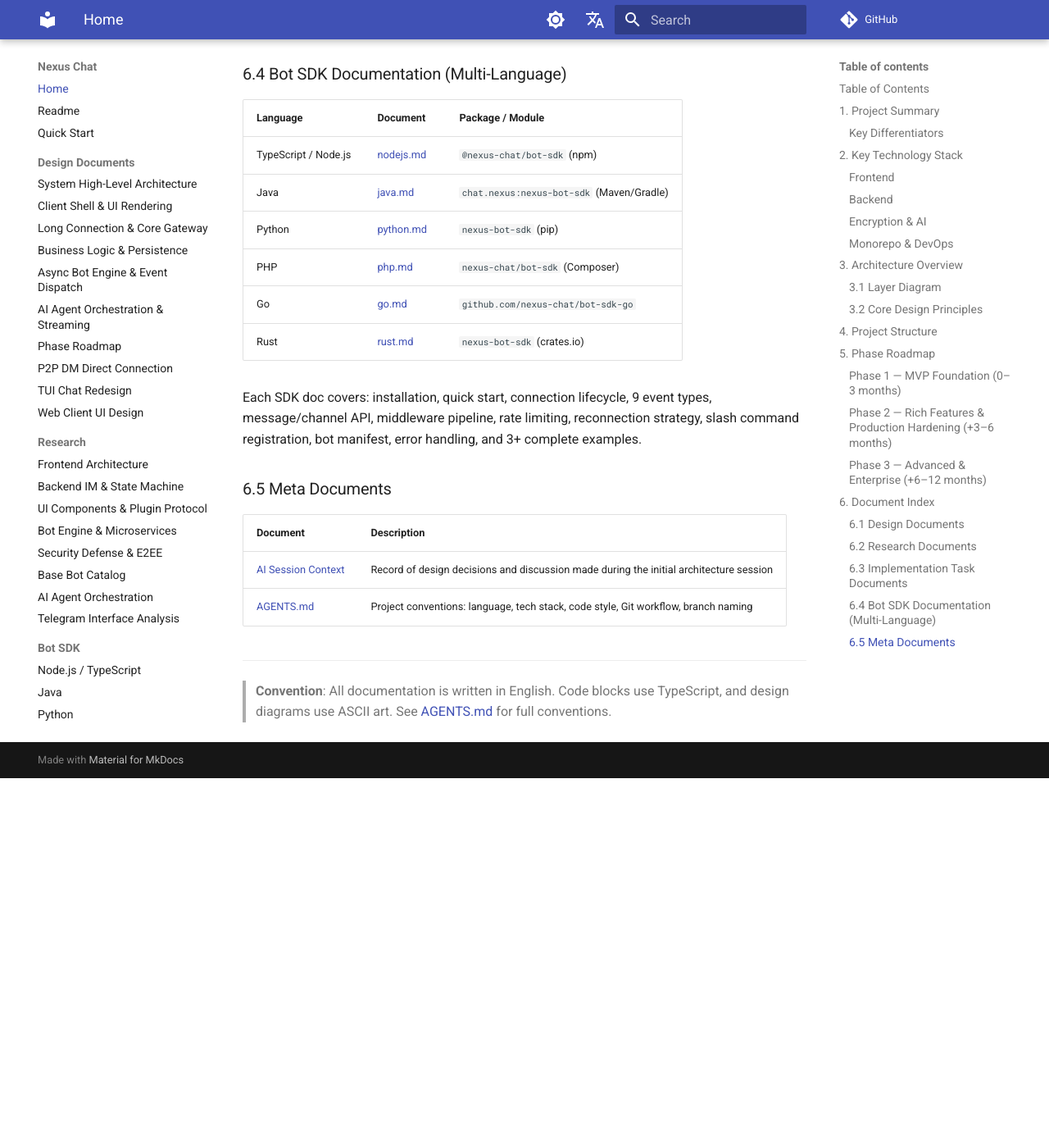
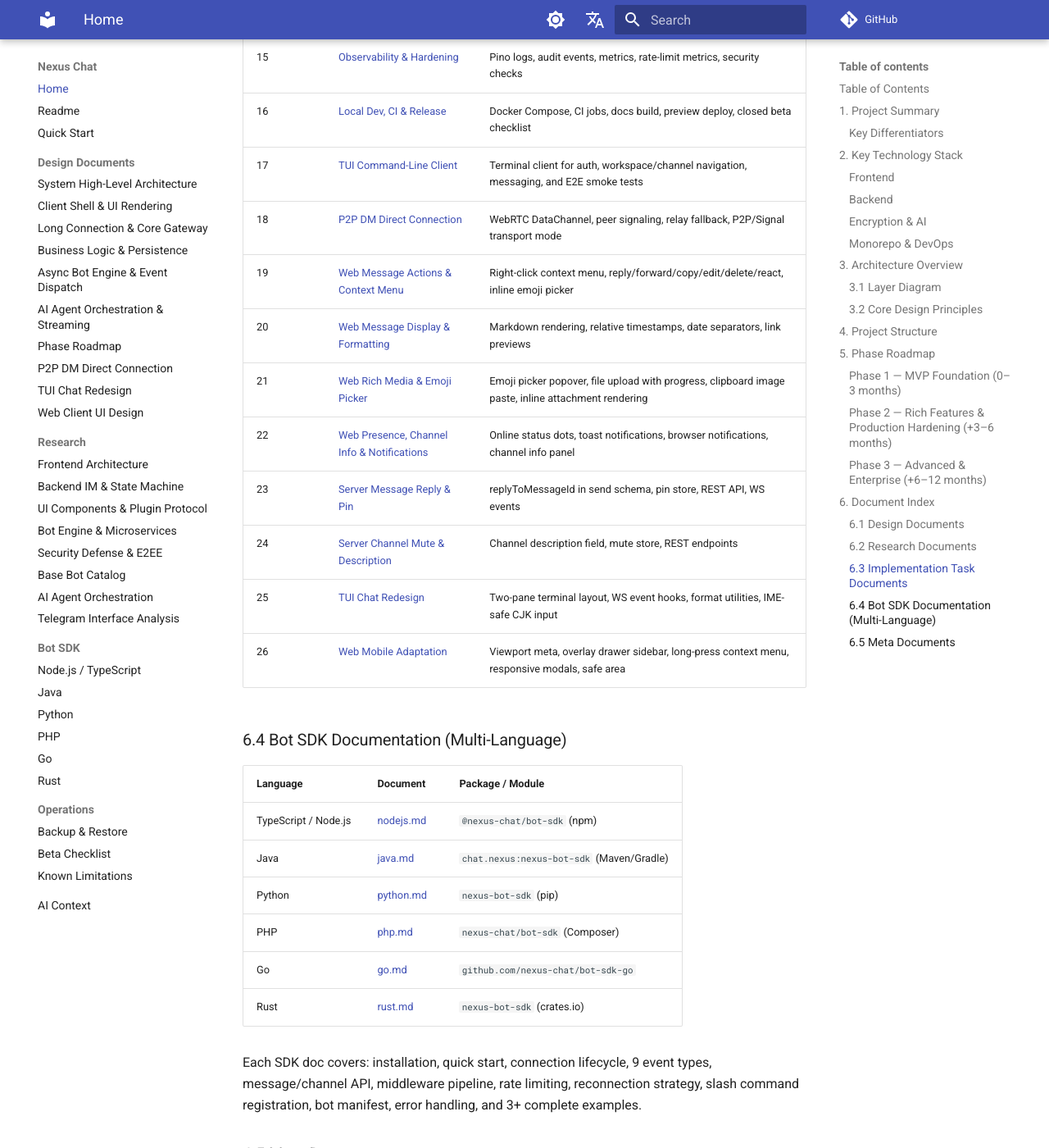
Before and after one commit to immane/nexus-chat, an MkDocs documentation site: the page built from docs/README.md, in a window 1280 px wide and 1400 px high, scrolled down 9556 px. Shown: the whole window at 82% size. Built offline with MkDocs 1.6.1 and Material for MkDocs 9.7.7, drawn with Linux system fonts in a browser that asks for light colours; comment, search, counter and statistics services are not loaded; before the commit the page ends 10505 px from its top, so only the background shows below that; some of the changed text lies outside the part shown.

Commit message:
docs: update doc hub index, add mkdocs copyright and footer layout

````diff
--- a/docs/README.md
+++ b/docs/README.md
@@ -95,37 +95,37 @@
 
 ```
 ┌──────────────────────────────────────────────────────────────────┐
-│                    Client Shell (Electron)                        │
+│                    Client Shell (Electron)                       │
 │  ┌────────────────────────────────────────────────────────────┐  │
 │  │              UI Rendering (React 19 + Vite 7)              │  │
 │  │    React components → Zustand stores → IndexedDB cache     │  │
 │  └────────────────────────────────────────────────────────────┘  │
 │  ┌────────────────────────────────────────────────────────────┐  │
-│  │         Main Process (Node.js)                              │  │
+│  │         Main Process (Node.js)                             │  │
 │  │    Window Manager · System Tray · Notifications · Updater  │  │
 │  └────────────────────────────────────────────────────────────┘  │
 └──────────────────────────────────────────────────────────────────┘
                               │ HTTPS / WSS
 ┌─────────────────────────────┴────────────────────────────────────┐
-│               Long Connection & Core Gateway                      │
-│     Hono HTTP Server (REST)  ·  Socket.IO Server (WebSocket)      │
+│               Long Connection & Core Gateway                     │
+│     Hono HTTP Server (REST)  ·  Socket.IO Server (WebSocket)     │
 │     JWT Auth · Rate Limiting · CORS/Helmet.js · Zod Validation   │
 └─────────────────────────────┬────────────────────────────────────┘
                               │
 ┌─────────────────────────────┴────────────────────────────────────┐
-│            Business Logic & Persistence Backend                    │
+│            Business Logic & Persistence Backend                  │
 │     Auth · Workspace · Channel · Message · File · Signal Key     │
 │     PostgreSQL · Redis (Cache + Pub/Sub + Rate Limit)            │
 └─────────────────────────────┬────────────────────────────────────┘
                               │
 ┌─────────────────────────────┴────────────────────────────────────┐
-│           Async Bot Engine & Event Dispatch                       │
+│           Async Bot Engine & Event Dispatch                      │
 │     Redis Streams Consumer · Bot Command Router · BullMQ Queues  │
 │     Bot WebSocket Manager · Webhook Delivery Tracker             │
 └─────────────────────────────┬────────────────────────────────────┘
                               │
 ┌─────────────────────────────┴────────────────────────────────────┐
-│           AI Agent & Streaming Engine                              │
+│           AI Agent & Streaming Engine                            │
 │     Command Parser → Agent Router → LLM Provider Abstraction     │
 │     Tool Executor · Memory Manager · Stream Manager (100ms)      │
 └──────────────────────────────────────────────────────────────────┘
@@ -250,6 +250,9 @@
 | 04 | [Async Bot Engine & Event Dispatch](design/04_Async_Bot_Engine_and_Event_Dispatch_Layer.md) | Event pipeline, connection lifecycle, Bot SDK design, slash command framework, BullMQ queues, streaming protocol extension, base bot catalog |
 | 05 | [AI Agent Orchestration & Streaming](design/05_AI_Agent_Orchestration_and_Streaming.md) | Streaming protocol, engine architecture (5 subsystems), command router, LLM provider abstraction, tool system, memory, Phase 3 RAG, prompt engineering, privacy |
 | 06 | [Phase Roadmap & Milestone Plan](design/06_Phase_Roadmap.md) | Consolidated Phase 1/2/3 goals, week-by-week breakdown, bot catalog rollout, AI implementation sequence, package delivery matrix, infrastructure evolution |
+| 07 | [P2P DM Direct Connection](design/07_P2P_DM_Direct_Connection.md) | WebRTC DataChannel for 1:1 E2EE DMs, peer discovery, relay fallback, signal server integration |
+| 08 | [TUI Chat Redesign](design/08_TUI_Chat_Redesign.md) | Two-pane terminal UI layout, Ink components, WS event handling, IME-safe CJK input |
+| 09 | [Web Client UI Design](design/09_Web_Client_UI_Design.md) | Desktop layout, Zustand store architecture, component tree, mobile adaptation plan (P0/P1/P2) |
 
 ### 6.2 Research Documents
 
@@ -284,6 +287,15 @@
 | 15 | [Observability & Hardening](tasks/15-phase-1-observability-security-hardening.md) | Pino logs, audit events, metrics, rate-limit metrics, security checks |
 | 16 | [Local Dev, CI & Release](tasks/16-phase-1-local-dev-ci-release.md) | Docker Compose, CI jobs, docs build, preview deploy, closed beta checklist |
 | 17 | [TUI Command-Line Client](tasks/17-phase-1-tui-cli.md) | Terminal client for auth, workspace/channel navigation, messaging, and E2E smoke tests |
+| 18 | [P2P DM Direct Connection](tasks/18-phase-1-p2p-dm-direct.md) | WebRTC DataChannel, peer signaling, relay fallback, P2P/Signal transport mode |
+| 19 | [Web Message Actions & Context Menu](tasks/19-phase-1-web-message-actions.md) | Right-click context menu, reply/forward/copy/edit/delete/react, inline emoji picker |
+| 20 | [Web Message Display & Formatting](tasks/20-phase-1-web-message-display.md) | Markdown rendering, relative timestamps, date separators, link previews |
+| 21 | [Web Rich Media & Emoji Picker](tasks/21-phase-1-web-rich-media.md) | Emoji picker popover, file upload with progress, clipboard image paste, inline attachment rendering |
+| 22 | [Web Presence, Channel Info & Notifications](tasks/22-phase-1-web-presence-notifications.md) | Online status dots, toast notifications, browser notifications, channel info panel |
+| 23 | [Server Message Reply & Pin](tasks/23-phase-1-server-message-reply-pin.md) | replyToMessageId in send schema, pin store, REST API, WS events |
+| 24 | [Server Channel Mute & Description](tasks/24-phase-1-server-channel-mute-description.md) | Channel description field, mute store, REST endpoints |
+| 25 | [TUI Chat Redesign](tasks/25-phase-1-tui-chat-redesign.md) | Two-pane terminal layout, WS event hooks, format utilities, IME-safe CJK input |
+| 26 | [Web Mobile Adaptation](tasks/26-phase-1-web-mobile-adaptation.md) | Viewport meta, overlay drawer sidebar, long-press context menu, responsive modals, safe area |
 
 ### 6.4 Bot SDK Documentation (Multi-Language)
 
--- a/docs/overrides/main.html
+++ b/docs/overrides/main.html
@@ -1 +1,15 @@
 {% extends "base.html" %}
+
+{% block styles %}
+  {{ super() }}
+  <style>
+    .md-copyright--split {
+      display: flex;
+      justify-content: space-between;
+      align-items: center;
+      flex-wrap: wrap;
+      gap: 0.5rem;
+      width: 100%;
+    }
+  </style>
+{% endblock %}
--- /dev/null
+++ b/docs/overrides/partials/copyright.html
@@ -0,0 +1,20 @@
+{#-
+  Override copyright partial to keep "Made with Material for MkDocs" on the right.
+-#}
+<div class="md-copyright md-copyright--split">
+  <div>
+    {% if config.copyright %}
+      <div class="md-copyright__highlight">
+        {{ config.copyright }}
+      </div>
+    {% endif %}
+  </div>
+  {% if not config.extra.generator == false %}
+    <div class="md-copyright__made-with">
+      Made with
+      <a href="https://squidfunk.github.io/mkdocs-material/" target="_blank" rel="noopener">
+        Material for MkDocs
+      </a>
+    </div>
+  {% endif %}
+</div>
--- a/mkdocs.yml
+++ b/mkdocs.yml
@@ -4,6 +4,7 @@
 edit_uri: edit/main/docs/
 site_dir: site
 site_url: https://immane.github.io/nexus-chat/
+copyright: Copyright &copy; 2026 Lam K. &mdash; <a href="https://github.com/immane/nexus-chat/blob/main/LICENSE">MIT License</a>
 
 theme:
   name: material
````
